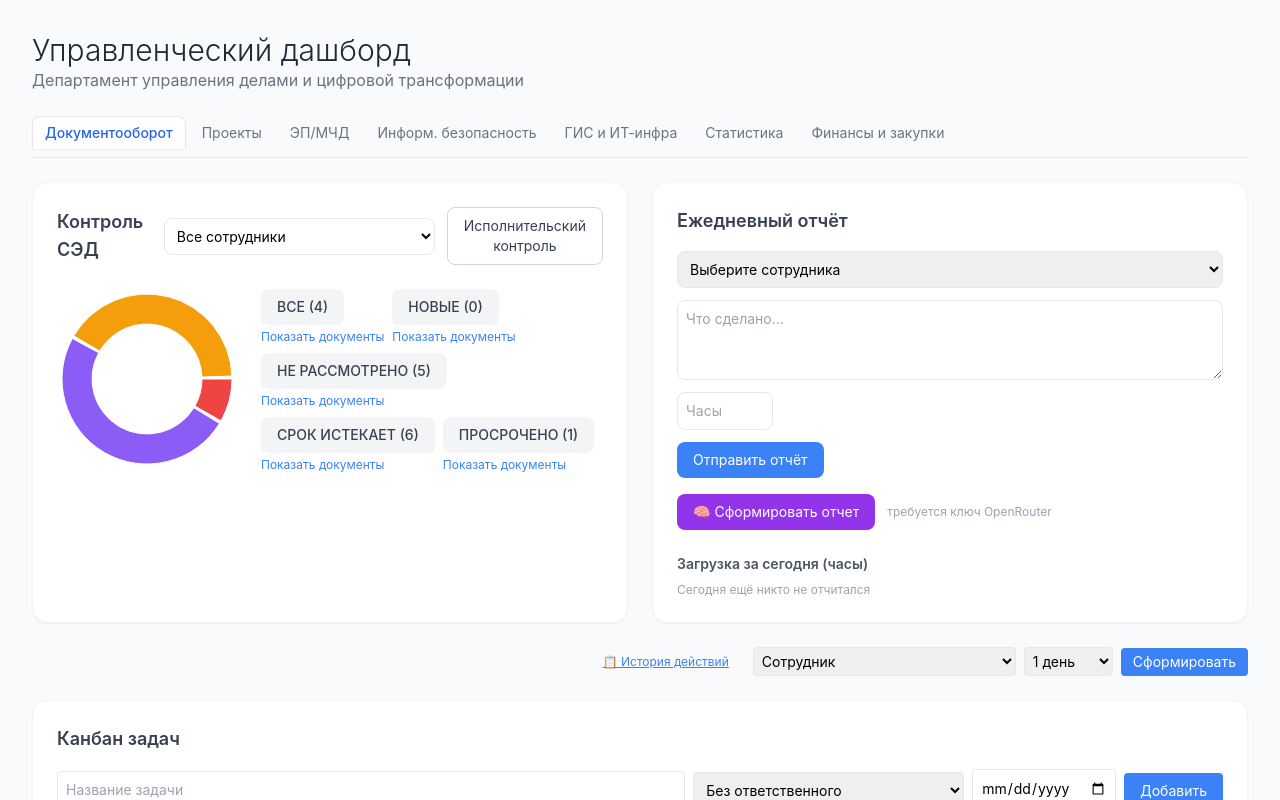
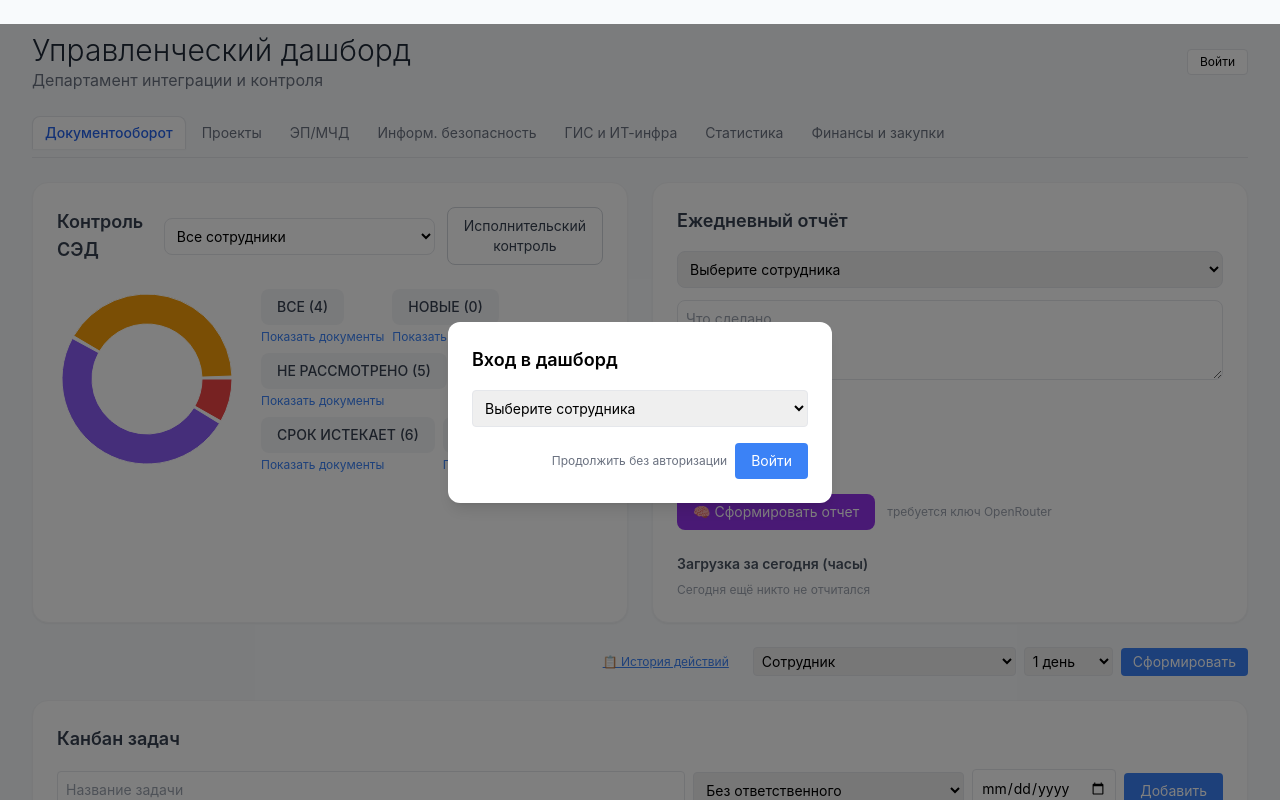
Before and after one commit to hbktq98brn-stack/dashbord, a React (Vite) app: page / in a window 1280 px wide. Shown: the top 800 px of the page. Built offline with nearby package versions, Linux system fonts and the light colour scheme.

Commit message:
Update App.jsx

```diff
--- a/src/App.jsx
+++ b/src/App.jsx
@@ -1,4 +1,6 @@
 import React, { useState } from 'react';
+import { AuthProvider, useAuth } from './contexts/AuthContext';
+import LoginModal from './components/LoginModal';
 import TabBar from './components/TabBar';
 import DocumentFlow from './components/DocumentFlow/DocumentFlow';
 import Projects from './components/Projects';
@@ -7,9 +9,25 @@ import InfoSec from './components/InfoSec';
 import GisInfra from './components/GisInfra';
 import StatsAnalytics from './components/StatsAnalytics';
 import Finance from './components/Finance';
+import { useLog } from './hooks/useLog';
 
-export default function App() {
+function AppContent() {
+  const { user, logout } = useAuth();
   const [activeTab, setActiveTab] = useState(0);
+  const { addLog } = useLog(user);
+
+  const handleTabChange = (idx) => {
+    setActiveTab(idx);
+    const tabNames = ['Документооборот', 'Проекты', 'ЭП/МЧД', 'ИБ', 'ГИС', 'Статистика', 'Финансы'];
+    addLog('Переход по вкладке', tabNames[idx]);
+  };
+
+  const handleLoginAs = () => {
+    // Откроется модальное окно при следующем обновлении, либо можно сделать logout и снова логин
+    logout();
+    // перезагрузить, чтобы показать окно входа
+    window.location.reload();
+  };
 
   const renderTab = () => {
     switch (activeTab) {
@@ -26,12 +44,43 @@ export default function App() {
 
   return (
     <div className="max-w-7xl mx-auto p-4 md:p-8 space-y-6">
-      <header className="mb-2">
-        <h1 className="text-3xl font-light text-gray-800">Управленческий дашборд</h1>
-        <p className="text-gray-500">Департамент управления делами и цифровой трансформации</p>
+      <header className="flex items-center justify-between mb-2">
+        <div>
+          <h1 className="text-3xl font-light text-gray-800">Управленческий дашборд</h1>
+          <p className="text-gray-500">Департамент интеграции и контроля</p>
+        </div>
+        <div className="flex items-center gap-3">
+          {user ? (
+            <>
+              <span className="text-sm text-gray-600">{user.name}</span>
+              <button
+                onClick={handleLoginAs}
+                className="text-xs bg-white border px-3 py-1 rounded hover:bg-gray-50"
+              >
+                Сменить пользователя
+              </button>
+            </>
+          ) : (
+            <button
+              onClick={handleLoginAs}
+              className="text-xs bg-white border px-3 py-1 rounded hover:bg-gray-50"
+            >
+              Войти
+            </button>
+          )}
+        </div>
       </header>
-      <TabBar active={activeTab} onSelect={setActiveTab} />
+      <LoginModal />
+      <TabBar active={activeTab} onSelect={handleTabChange} />
       {renderTab()}
     </div>
   );
 }
+
+export default function App() {
+  return (
+    <AuthProvider>
+      <AppContent />
+    </AuthProvider>
+  );
+}
```
